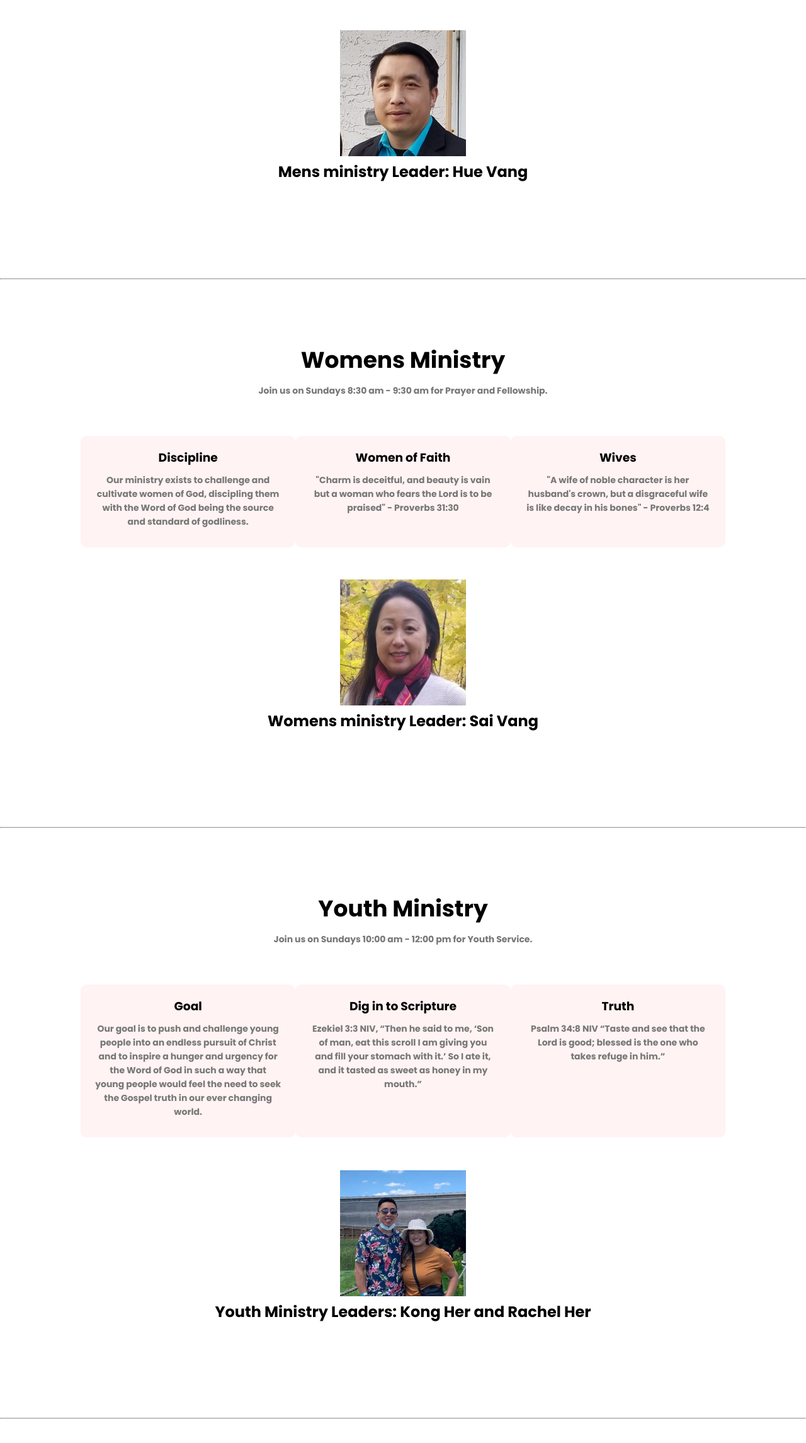
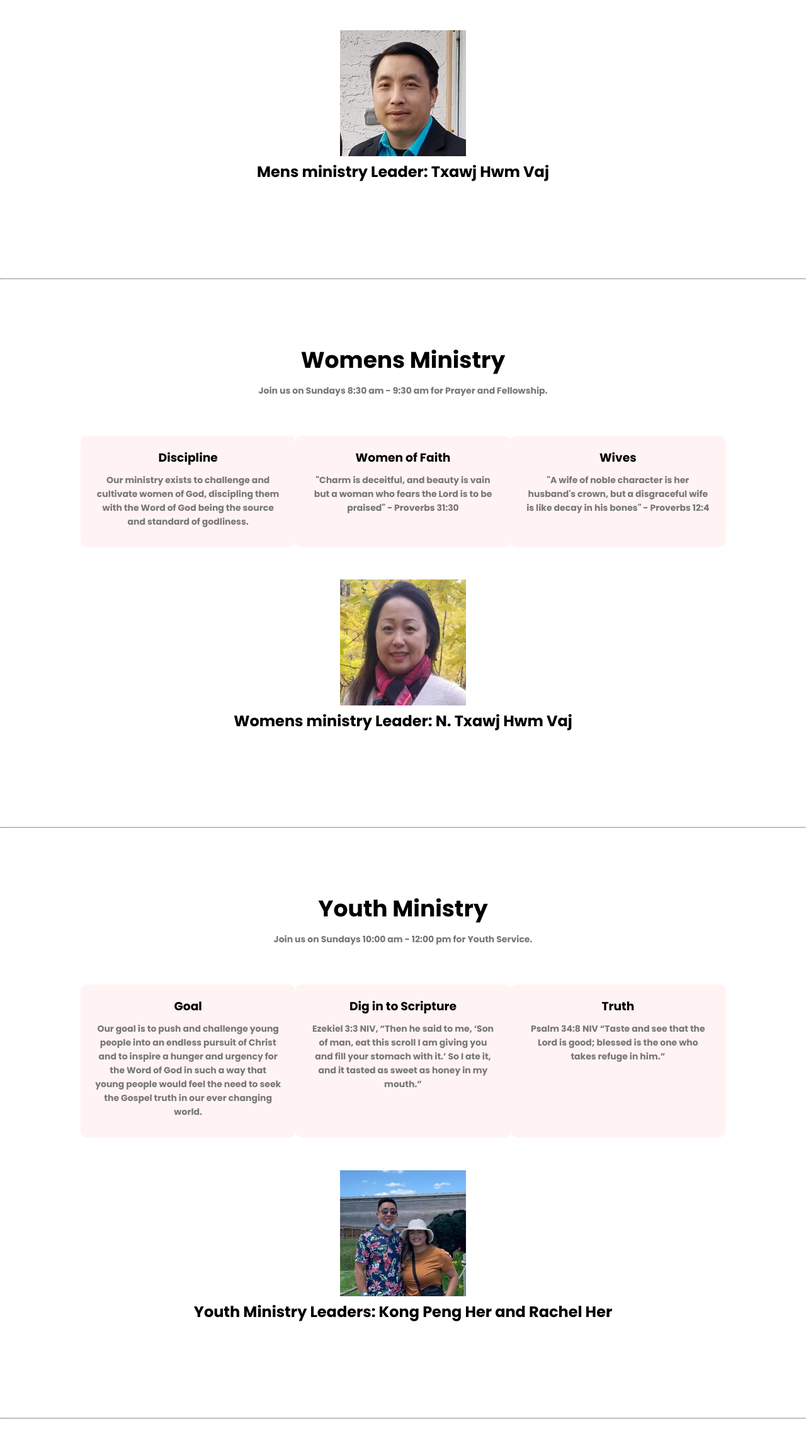
Before and after one commit to readysonvang/OACwebsite, a plain HTML site: page ministries.html in a window 1280 px wide. Shown: the part 972-3263 px from the top of the page at 63% size. Drawn offline with Linux system fonts and the light colour scheme.

Commit message:
final push

```diff
--- a/ministries.html
+++ b/ministries.html
@@ -72,7 +72,7 @@
 			</div>
 		</div>
         <img src="images/HueVang.jpg" width="200">
-        <h2 class="bottom">Mens ministry Leader: Hue Vang<h2>
+        <h2 class="bottom">Mens ministry Leader: Txawj Hwm Vaj<h2>
 	</section>
     <hr>
 	<section class="description">
@@ -94,7 +94,7 @@
 			</div>
 		</div>
         <img src="images/SaiVang.jpg" width="200">
-        <h2 class="bottom">Womens ministry Leader: Sai Vang<h2>
+        <h2 class="bottom">Womens ministry Leader: N. Txawj Hwm Vaj<h2>
 	</section>
     <hr>
     <section class="description">
@@ -116,7 +116,7 @@
 			</div>
 		</div>
         <img src="images/KongAndRachel.png" width="200">
-        <h2 class="bottom">Youth Ministry Leaders: Kong Her and Rachel Her<h2>
+        <h2 class="bottom">Youth Ministry Leaders: Kong Peng Her and Rachel Her<h2>
 	</section>
 	<hr>
 	<section class="description">
```
Also changed, not shown: contact.html (+1 -1 lines).
